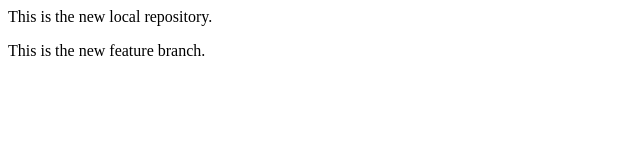
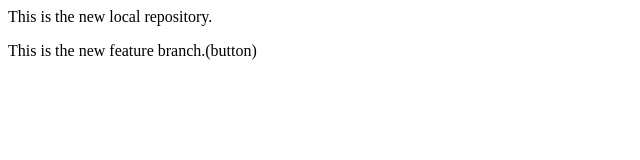
Before and after one commit to vatsa2912/local-repo, a plain HTML site: page index.html in a window 1280 px wide. Shown: the full height of the page, 0-640 px from the left. Drawn offline with Linux system fonts and the light colour scheme.

Commit message:
Add Button

```diff
--- a/index.html
+++ b/index.html
@@ -1,2 +1,2 @@
 <p>This is the new local repository.</p>
-<p>This is the new feature branch.</p>
+<p>This is the new feature branch.(button)</p>
```
